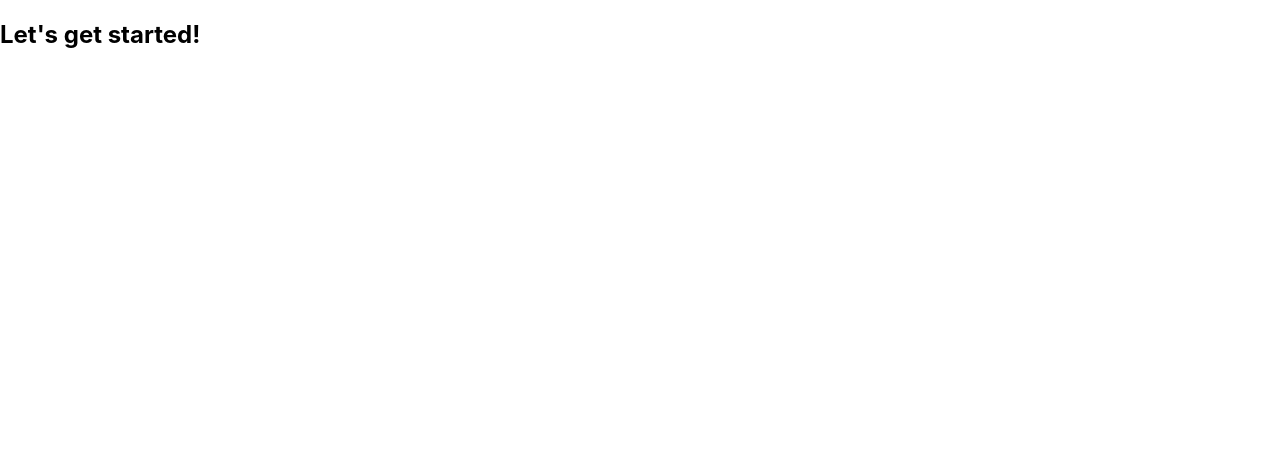
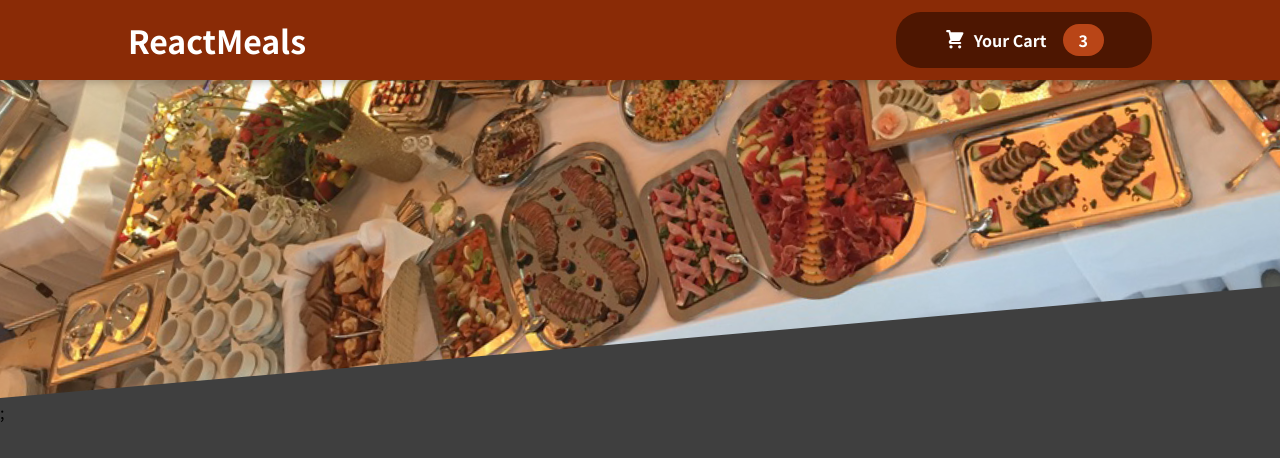
Before and after one commit to danyczech/training-project2-react, a React (Create React App) app: page / in a window 1280 px wide. Shown: the top 458 px of the page. Built offline with nearby package versions, Linux system fonts and the light colour scheme.

Commit message:
Header component

```diff
--- a/src/App.js
+++ b/src/App.js
@@ -1,8 +1,10 @@
+import Header from "./components/Layout/Header";
+
 function App() {
   return (
-    <div>
-      <h2>Let's get started!</h2>
-    </div>
+    <>
+      <Header />;
+    </>
   );
 }
 
--- /dev/null
+++ b/src/components/Cart/CartIcon.js
@@ -0,0 +1,13 @@
+const CartIcon = () => {
+  return (
+    <svg
+      xmlns='http://www.w3.org/2000/svg'
+      viewBox='0 0 20 20'
+      fill='currentColor'
+    >
+      <path d='M3 1a1 1 0 000 2h1.22l.305 1.222a.997.997 0 00.01.042l1.358 5.43-.893.892C3.74 11.846 4.632 14 6.414 14H15a1 1 0 000-2H6.414l1-1H14a1 1 0 00.894-.553l3-6A1 1 0 0017 3H6.28l-.31-1.243A1 1 0 005 1H3zM16 16.5a1.5 1.5 0 11-3 0 1.5 1.5 0 013 0zM6.5 18a1.5 1.5 0 100-3 1.5 1.5 0 000 3z' />
+    </svg>
+  );
+};
+
+export default CartIcon;
--- /dev/null
+++ b/src/components/Layout/Header.js
@@ -0,0 +1,19 @@
+import classes from "./Header.module.css";
+import mealsImage from "../../assets/meals.jpg";
+import HeaderCartButton from "./HeaderCartButton";
+
+const Header = (props) => {
+  return (
+    <>
+      <header className={classes.header}>
+        <h1>ReactMeals</h1>
+        <HeaderCartButton>Cart</HeaderCartButton>
+      </header>
+      <div className={classes["main-image"]}>
+        <img src={mealsImage} alt='A table full of delicious food' />
+      </div>
+    </>
+  );
+};
+
+export default Header;
--- /dev/null
+++ b/src/components/Layout/Header.module.css
@@ -0,0 +1,29 @@
+.header {
+  position: fixed;
+  top: 0;
+  left: 0;
+  width: 100%;
+  height: 5rem;
+  background-color: #8a2b06;
+  color: white;
+  display: flex;
+  justify-content: space-between;
+  align-items: center;
+  padding: 0 10%;
+  box-shadow: 0 2px 8px rgba(0, 0, 0, 0.25);
+  z-index: 10;
+}
+
+.main-image {
+  width: 100%;
+  height: 25rem;
+  z-index: 0;
+  overflow: hidden;
+}
+
+.main-image img {
+  width: 110%;
+  height: 100%;
+  object-fit: cover;
+  transform: rotateZ(-5deg) translateY(-4rem) translateX(-1rem);
+}
--- /dev/null
+++ b/src/components/Layout/HeaderCartButton.js
@@ -0,0 +1,16 @@
+import classes from "./HeaderCartButton.module.css";
+import CartIcon from "../Cart/CartIcon";
+
+const HeaderCartButton = () => {
+  return (
+    <button className={classes.button}>
+      <span className={classes.icon}>
+        <CartIcon />
+      </span>
+      <span>Your Cart</span>
+      <span className={classes.badge}>3</span>
+    </button>
+  );
+};
+
+export default HeaderCartButton;
--- /dev/null
+++ b/src/components/Layout/HeaderCartButton.module.css
@@ -0,0 +1,59 @@
+.button {
+  cursor: pointer;
+  font: inherit;
+  border: none;
+  background-color: #4d1601;
+  color: white;
+  padding: 0.75rem 3rem;
+  display: flex;
+  justify-content: space-around;
+  align-items: center;
+  border-radius: 25px;
+  font-weight: bold;
+}
+
+.button:hover,
+.button:active {
+  background-color: #2c0d00;
+}
+
+.icon {
+  width: 1.35rem;
+  height: 1.35rem;
+  margin-right: 0.5rem;
+}
+
+.badge {
+  background-color: #b94517;
+  padding: 0.25rem 1rem;
+  border-radius: 25px;
+  margin-left: 1rem;
+  font-weight: bold;
+}
+
+.button:hover .badge,
+.button:active .badge {
+  background-color: #92320c;
+}
+
+.bump {
+  animation: bump 300ms ease-out;
+}
+
+@keyframes bump {
+  0% {
+    transform: scale(1);
+  }
+  10% {
+    transform: scale(0.9);
+  }
+  30% {
+    transform: scale(1.1);
+  }
+  50% {
+    transform: scale(1.15);
+  }
+  100% {
+    transform: scale(1);
+  }
+}
--- a/src/index.css
+++ b/src/index.css
@@ -1,13 +1,14 @@
+@import url("https://fonts.googleapis.com/css2?family=Noto+Sans+JP:wght@400;700&display=swap");
+
+* {
+  box-sizing: border-box;
+}
+
+html {
+  font-family: "Noto Sans JP", sans-serif;
+}
+
 body {
   margin: 0;
-  font-family: -apple-system, BlinkMacSystemFont, 'Segoe UI', 'Roboto', 'Oxygen',
-    'Ubuntu', 'Cantarell', 'Fira Sans', 'Droid Sans', 'Helvetica Neue',
-    sans-serif;
-  -webkit-font-smoothing: antialiased;
-  -moz-osx-font-smoothing: grayscale;
+  background-color: #3f3f3f;
 }
-
-code {
-  font-family: source-code-pro, Menlo, Monaco, Consolas, 'Courier New',
-    monospace;
-}
```
Also changed, not shown: src/assets/meals.jpg (added).
